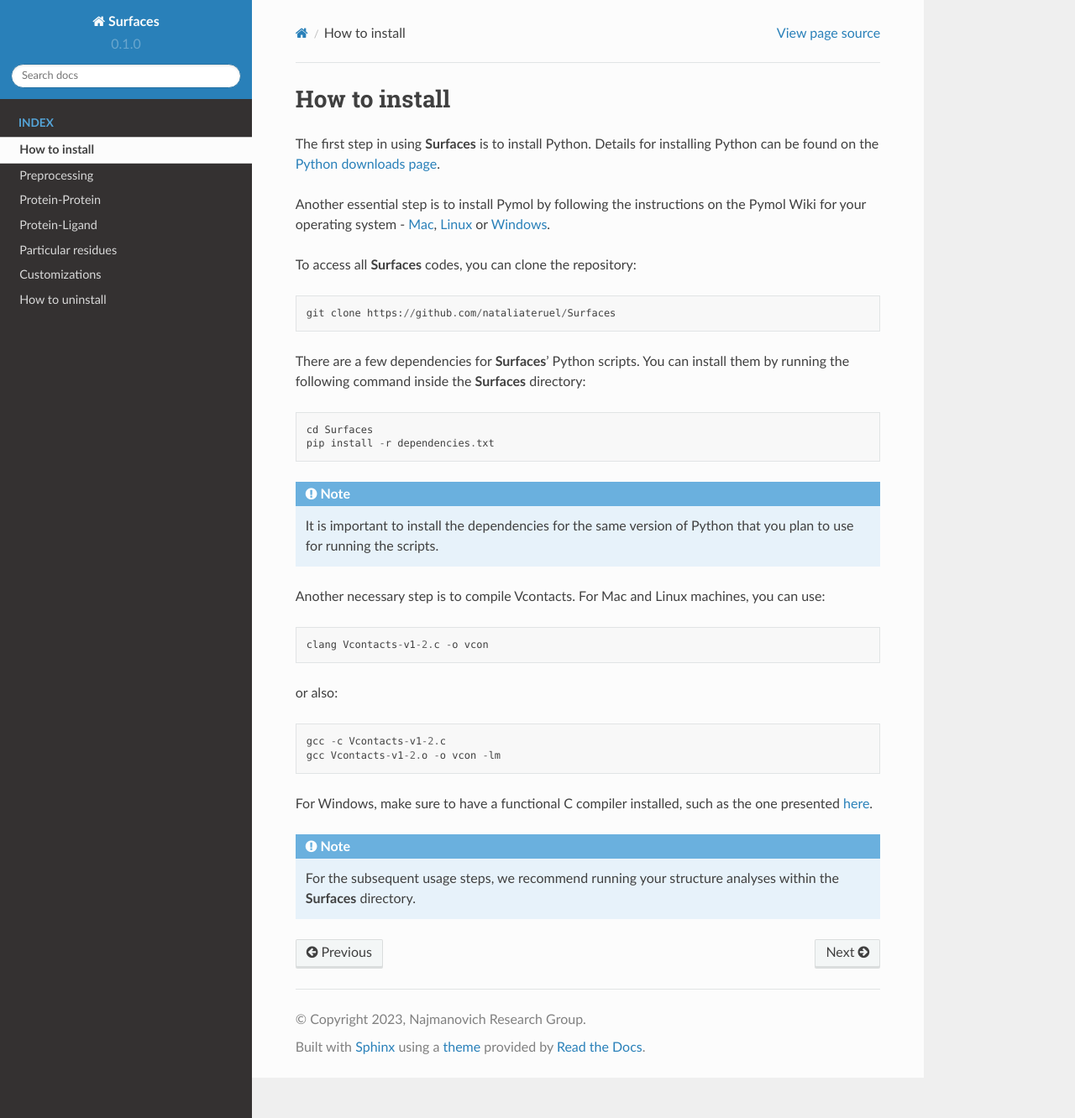
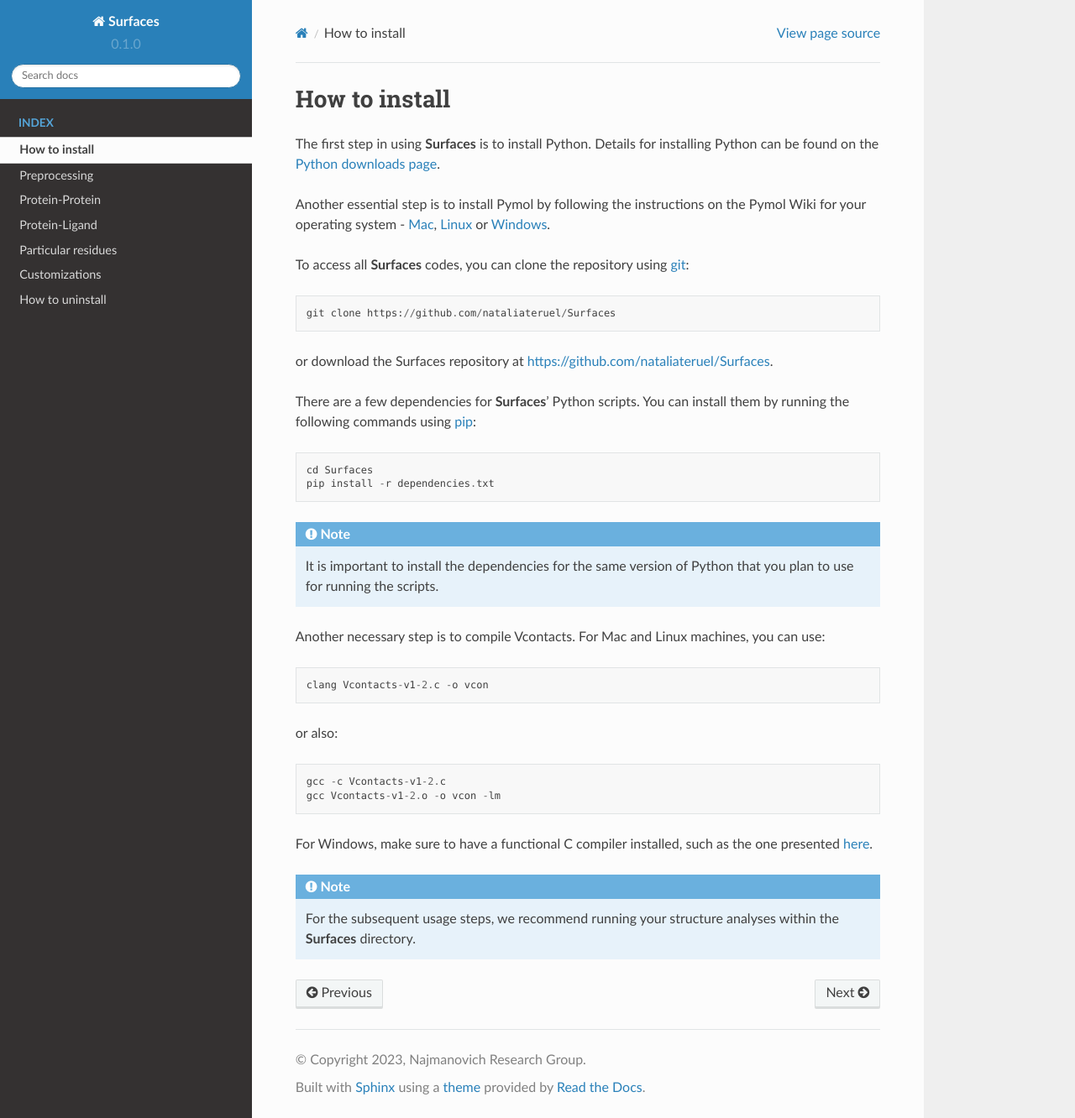
Before and after one commit to nataliateruel/Surfaces_tutorial, a Sphinx documentation site: the page built from docs/source/How_to_install.rst, in a window 1280 px wide and 1332 px high. Shown: the whole window at 84% size. Built offline with Sphinx 7.4.7 and the Read the Docs theme 2.0.0, drawn with Linux system fonts in a browser that asks for light colours.

Commit message:
Update How_to_install.rst

```diff
--- a/docs/source/How_to_install.rst
+++ b/docs/source/How_to_install.rst
@@ -5,11 +5,13 @@ The first step in using **Surfaces** is to install Python. Details for installin
 
 Another essential step is to install Pymol by following the instructions on the Pymol Wiki for your operating system - `Mac <https://pymolwiki.org/index.php/MAC_Install>`_, `Linux <https://pymolwiki.org/index.php/Linux_Install>`_ or `Windows <https://pymolwiki.org/index.php/Windows_Install>`_.
 
-To access all **Surfaces** codes, you can clone the repository::
+To access all **Surfaces** codes, you can clone the repository using `git <https://github.com/git-guides/install-git>`_::
 
 	git clone https://github.com/nataliateruel/Surfaces
 
-There are a few dependencies for **Surfaces**' Python scripts. You can install them by running the following command inside the **Surfaces** directory::
+or download the Surfaces repository at https://github.com/nataliateruel/Surfaces.
+
+There are a few dependencies for **Surfaces**' Python scripts. You can install them by running the following commands using `pip <https://pip.pypa.io/en/stable/installation/>`_::
 
 	cd Surfaces
 	pip install -r dependencies.txt
```
